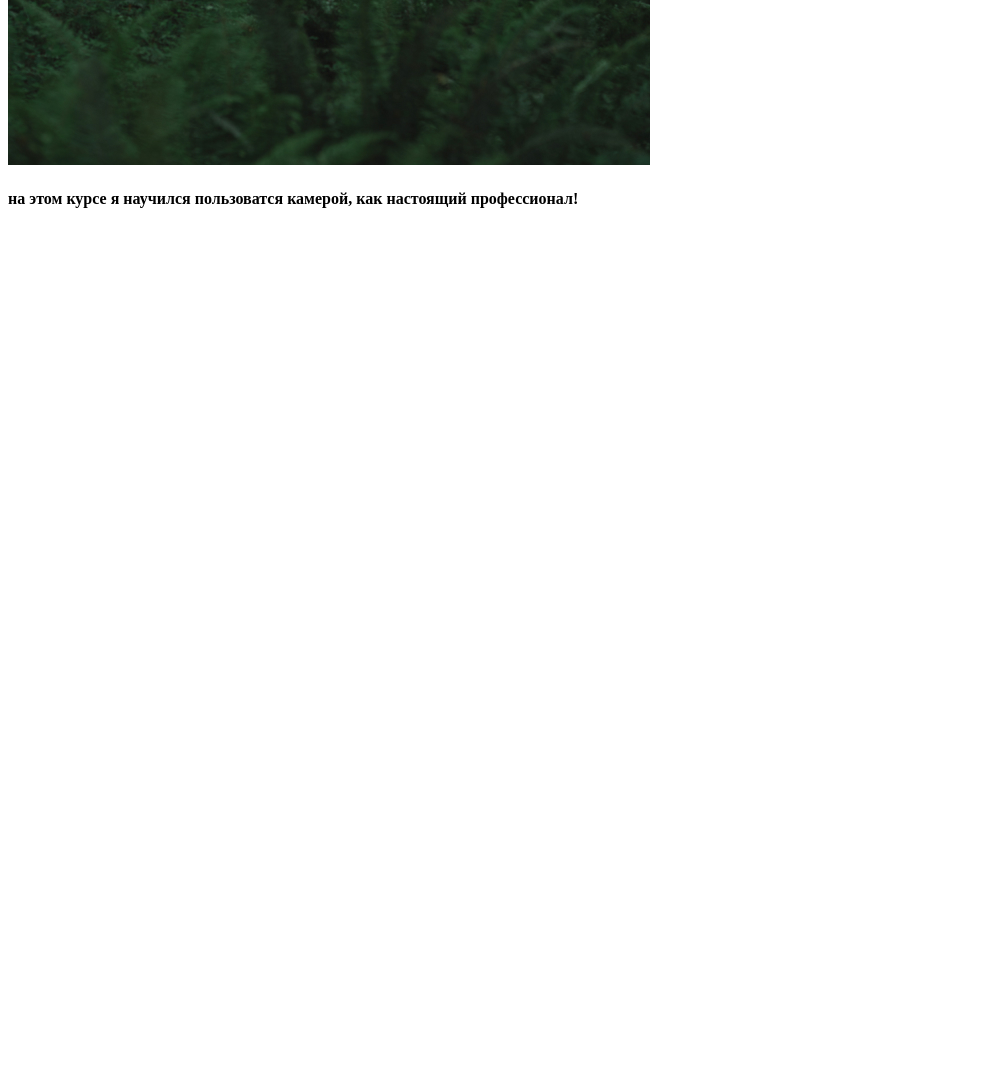
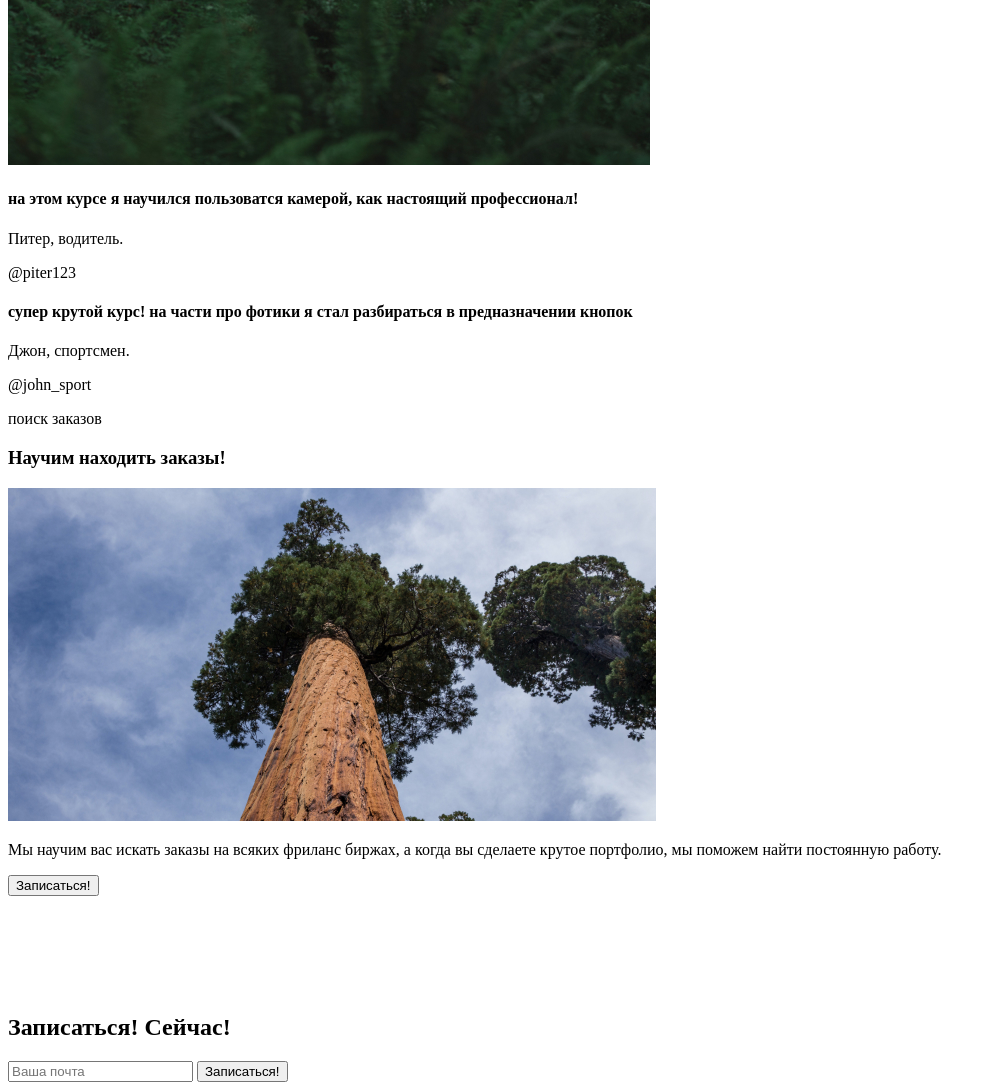
Before and after one commit to Feelcover/course-photography, a plain HTML site: page index.html in a window 1280 px wide. Shown: the part 2528-3618 px from the top of the page, without its empty margins (0-996 px from the left). Before the commit the page ends 2758 px from the top, so only its background shows below. Drawn offline with Linux system fonts and the light colour scheme.

Commit message:
html done

```diff
--- a/index.html
+++ b/index.html
@@ -37,12 +37,10 @@
           камерой.
         </p>
         <img class="course__image" src="./images/course-image.jpg" alt="Фото" />
-        <button class="button-style course__button" type="button">
-          Подробнее
-        </button>
+        <button class="button-style" type="button">Подробнее</button>
       </section>
       <section class="composition" id="composition">
-        <p class="composition__description">Композиция</p>
+        <p class="composition__description description">Композиция</p>
         <h3 class="composition__title">Изучите композицию</h3>
         <p class="composition__subtitle">
           Вы изучите гармоничное размещение всех элементов изображения на
@@ -51,30 +49,85 @@
         <p class="composition__subtitle">
           Изучите композицию интуитивную и какие-то определённые законы.
         </p>
-        <img class="composition__image" src="./images/composition-image.jpg" alt="Фото">
-        <button class="button-style course__button" type="button">
-          Записаться!
-        </button>
+        <img
+          class="composition__image"
+          src="./images/composition-image.jpg"
+          alt="Фото"
+        />
+        <button class="button-style" type="button">Записаться!</button>
         <ul class="composition__rules">
-          <li class="composition__rule">Првило третей, при котором нужно распологать объекты на пересечениях.</li>
-          <li class="composition__rule">Простота: убирай всё лишнее
-            и кадрируй!</li>
-          <li class="composition__rule">Равновесие: уравновесь пятна объекта и фона.</li>
-          <li class="composition__rule">3D глубина кадра: расположи объект позади и перед другими предметами.</li>
+          <li class="composition__rule">
+            Првило третей, при котором нужно распологать объекты на
+            пересечениях.
+          </li>
+          <li class="composition__rule">
+            Простота: убирай всё лишнее и кадрируй!
+          </li>
+          <li class="composition__rule">
+            Равновесие: уравновесь пятна объекта и фона.
+          </li>
+          <li class="composition__rule">
+            3D глубина кадра: расположи объект позади и перед другими
+            предметами.
+          </li>
         </ul>
       </section>
       <section class="camera" id="camera">
-        <p class="camera__description">камера</p>
+        <p class="camera__description description">камера</p>
         <h2 class="composition__title">Настройка Съемка Обработка</h2>
         <p class="camera__subtitle">отзывы про часть о камерах:</p>
-        <img class="camera__image" src="./images/camera-image.jpg" alt="Фото">
-        <div class="camera__review-container">
-            <h4 class="camera_review">на этом курсе я научился пользоватся камерой, как настоящий профессионал!</h4>
+        <img class="camera__image" src="./images/camera-image.jpg" alt="Фото" />
+        <div class="camera__container">
+          <div class="camera__review">
+            <h4 class="camera_comment">
+              на этом курсе я научился пользоватся камерой, как настоящий
+              профессионал!
+            </h4>
+            <p class="camera__author">Питер, водитель.</p>
+            <p class="camera__author-link">@piter123</p>
+          </div>
+          <div class="camera__review">
+            <h4 class="camera_comment">
+              супер крутой курс! на части про фотики я стал разбираться в
+              предназначении кнопок
+            </h4>
+            <p class="camera__author">Джон, спортсмен.</p>
+            <p class="camera__author-link">@john_sport</p>
+          </div>
         </div>
       </section>
-      <section class="search" id="search"></section>
-      <section class="enroll" id="enroll"></section>
+      <section class="search" id="search">
+        <p class="search__description description">поиск заказов</p>
+        <h3 class="search__title">Научим находить заказы!</h3>
+        <img class="search__image" src="./images/search-image.jpg" alt="Фото" />
+        <p class="search__subtitle">
+          Мы научим вас искать заказы на всяких фриланс биржах, а когда вы
+          сделаете крутое портфолио, мы поможем найти постоянную работу.
+        </p>
+        <button class="button-style" type="button">Записаться!</button>
+      </section>
     </main>
-    <footer class="footer"></footer>
+    <footer class="footer" id="footer">
+      <img class="footer__logo" src="./images/footer-logo.svg" alt="стрелка" />
+      <h2 class="footer__title">Записаться! Сейчас!</h2>
+      <form class="footer__form" name="mail-form">
+        <input
+          class="footer__email"
+          placeholder="Ваша почта"
+          type="email"
+          name="email"
+          id="email"
+          required
+        />
+        <button
+          class="footer__button footer__button_size"
+          type="submit"
+          name="submit"
+          value="Записаться!"
+        >
+          Записаться!
+        </button>
+      </form>
+    </footer>
   </body>
 </html>
```
Also changed, not shown: images/footer-logo.svg (added), images/search-image.jpg (added).
